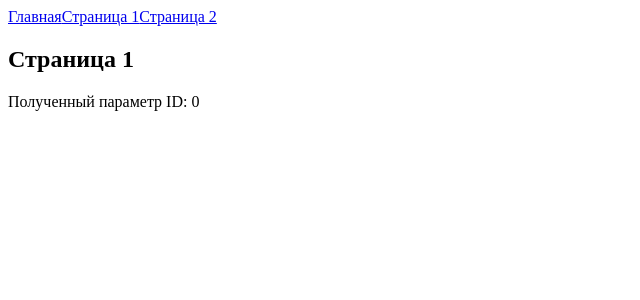
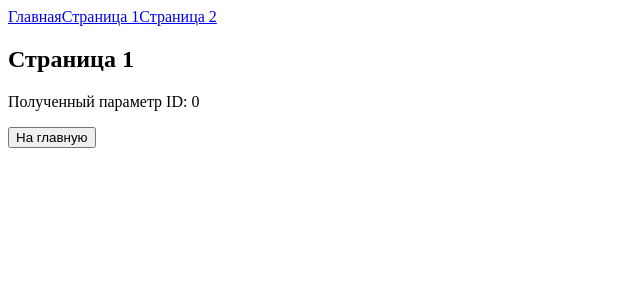
Before and after one commit to NozdryakovaMarina/CK, an Angular app in the folder mod_3/lab_2/digital-department-application/: page /page1/0 in a window 1280 px wide. Shown: the top 300 px of the page, without its empty margins (0-640 px from the left). Built offline with nearby package versions, Linux system fonts and the light colour scheme.

Commit message:
lab 3 feat: task 4

```diff
--- a/mod_3/lab_2/digital-department-application/src/app/pages/page1/page1.component.html
+++ b/mod_3/lab_2/digital-department-application/src/app/pages/page1/page1.component.html
@@ -1,2 +1,4 @@
 <h2>Страница 1</h2>
+
 <p>Полученный параметр ID: {{ id }}</p>
+<button (click)="goMain()">На главную</button>
--- a/mod_3/lab_2/digital-department-application/src/app/pages/page1/page1.component.ts
+++ b/mod_3/lab_2/digital-department-application/src/app/pages/page1/page1.component.ts
@@ -1,6 +1,6 @@
 import { CommonModule } from '@angular/common';
 import { Component, OnInit } from '@angular/core';
-import { ActivatedRoute, RouterModule } from '@angular/router';
+import { ActivatedRoute, Router, RouterModule } from '@angular/router';
 
  @Component({
    selector: 'app-page1',
@@ -10,9 +10,13 @@ import { ActivatedRoute, RouterModule } from '@angular/router';
  })
  export class Page1Component implements OnInit{
   id: string | null = "0";
-  constructor(private route: ActivatedRoute) {}
+  constructor(private route: ActivatedRoute, private router: Router) {}
 
   ngOnInit() {
     this.id = this.route.snapshot.paramMap.get('id');
   }
+
+  goMain(){
+    this.router.navigateByUrl("/")
+  }
 }
--- a/mod_3/lab_2/digital-department-application/src/app/pages/page2/page2.component.html
+++ b/mod_3/lab_2/digital-department-application/src/app/pages/page2/page2.component.html
@@ -1 +1,2 @@
 <p>page2 works!</p>
+<button (click)="goMain()">На главную</button>
--- a/mod_3/lab_2/digital-department-application/src/app/pages/page2/page2.component.ts
+++ b/mod_3/lab_2/digital-department-application/src/app/pages/page2/page2.component.ts
@@ -1,6 +1,6 @@
 import { CommonModule } from '@angular/common';
- import { Component } from '@angular/core';
- import { RouterModule } from '@angular/router';
+import { Component } from '@angular/core';
+import { Router, RouterModule } from '@angular/router';
 
  @Component({
    selector: 'app-page2',
@@ -9,5 +9,9 @@ import { CommonModule } from '@angular/common';
    styleUrl: './page2.component.css'
  })
  export class Page2Component {
+      constructor(private router: Router) {}
 
- }
+      goMain(){
+        this.router.navigateByUrl("/")
+      }
+}
```
